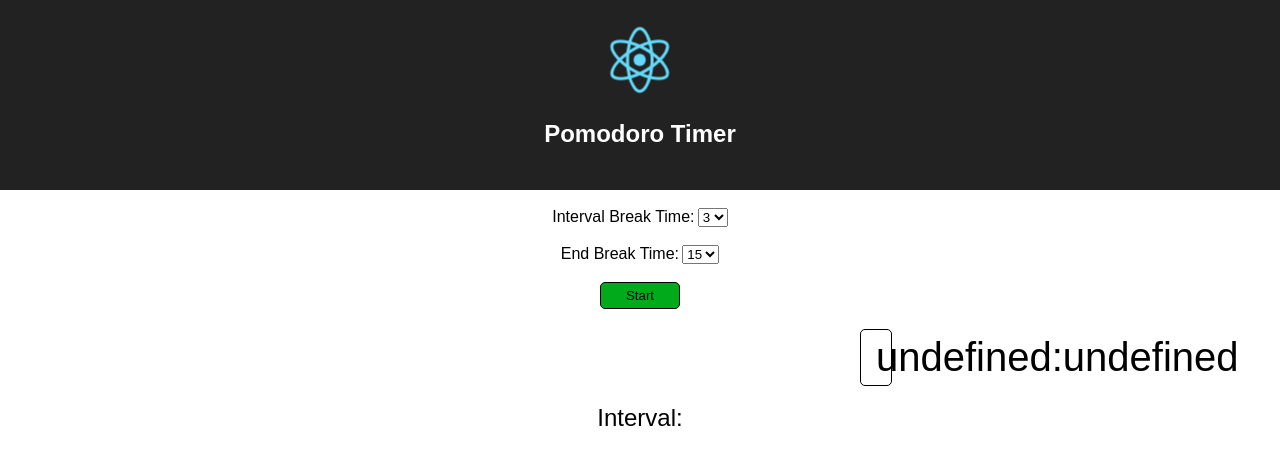
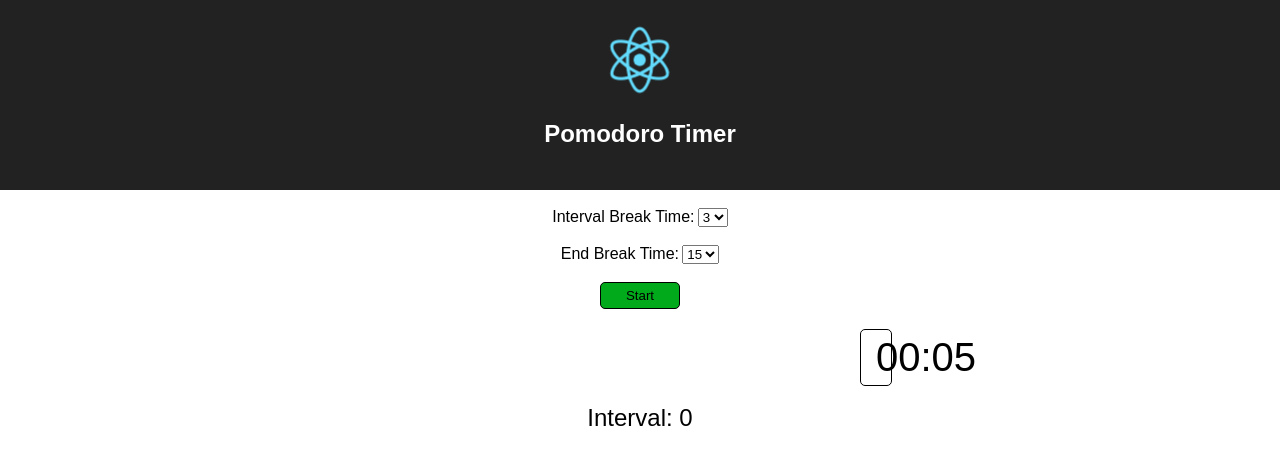
Before and after one commit to mjc714/React-Apps, a React (Create React App) app in the folder pomodoro-app/: page / in a window 1280 px wide. Shown: the top 464 px of the page. Built offline with nearby package versions, Linux system fonts and the light colour scheme; the HTML template or start-up script is replaced by a standard one.

Commit message:
Lifting state up from StartTimer.

```diff
--- a/pomodoro-app/src/App.js
+++ b/pomodoro-app/src/App.js
@@ -76,8 +76,8 @@ class StartTimer extends React.Component {
     this.timer = 0;
     this.startTimer = this.startTimer.bind(this);
     this.countDown = this.countDown.bind(this);
-    this.changeIntervalBreakTime = this.changeIntervalBreakTime.bind(this);
-    this.changeEndBreakTime = this.changeEndBreakTime.bind(this);
+    // this.changeIntervalBreakTime = this.changeIntervalBreakTime.bind(this);
+    // this.changeEndBreakTime = this.changeEndBreakTime.bind(this);
     this.changeMinutes = this.changeMinutes.bind(this);
     this.changeSeconds = this.changeSeconds.bind(this);
     this.changeRestart = this.changeRestart.bind(this);
@@ -85,13 +85,13 @@ class StartTimer extends React.Component {
     this.changeLongBreak = this.changeLongBreak.bind(this);
   }
 
-  changeIntervalBreakTime(e) {
-    this.props.onIntervalBreakTimeChange(e.target.value);
-  }
+  // changeIntervalBreakTime(e) {
+  //   this.props.onIntervalBreakTimeChange(e.target.value);
+  // }
 
-  changeEndBreakTime(e) {
-    this.props.onEndBreakTimeChange(e.target.value);
-  }
+  // changeEndBreakTime(e) {
+  //   this.props.onEndBreakTimeChange(e.target.value);
+  // }
 
   changeMinutes(e) {
     this.props.onMinuteChange(e.target.value);
@@ -99,6 +99,10 @@ class StartTimer extends React.Component {
 
   changeSeconds(e) {
     this.props.onSecondsChange(e.target.value);
+  }
+
+  changeInterval(e) {
+    this.props.onIntervalChange(e.target.value);
   }
 
   changeRestart(e) {
@@ -159,8 +163,8 @@ class StartTimer extends React.Component {
       seconds = 59;
     }
 
-    this.props.minutes = minutes;
-    this.props.seconds = seconds;
+    // this.props.minutes = minutes;
+    // this.props.seconds = seconds;
 
     if (minutes === 0 && seconds === 0) {
       this.props.minutes = 0;
@@ -205,7 +209,7 @@ class StartTimer extends React.Component {
 class Timer extends React.Component {
   constructor(props) {
     super(props);
-    this.props = {
+    this.state = {
       intervalBreakTime: 3,
       endBreakTime: 15,
       minutes: 0,
@@ -240,6 +244,9 @@ class Timer extends React.Component {
     this.setState({ minute: minutes });
   }
 
+  handleIntervalCounterChange(interval) {
+    this.setState({ interval: interval });
+  }
   handleRestartChange(restart) {
     this.setState({ restart: restart });
   }
@@ -253,8 +260,14 @@ class Timer extends React.Component {
   }
 
   render() {
-    const intervalBreakTime = this.props.intervalBreakTime;
-    const endBreakTime = this.props.endBreakTime;
+    var intervalBreakTime = this.state.intervalBreakTime;
+    var endBreakTime = this.state.endBreakTime;
+    var seconds = this.state.seconds;
+    var minutes = this.state.minutes;
+    var interval = this.state.interval;
+    var restart = this.state.restart;
+    var shortBreak = this.state.shortBreak;
+    var longBreak = this.state.longBreak;
 
     return (
       <div className="timerChildren">
@@ -264,7 +277,19 @@ class Timer extends React.Component {
         <EndBreakTimeInput
           time={endBreakTime}
           onEndChange={this.handleEndChange} /><br />
-        <StartTimer></StartTimer>
+        <StartTimer
+          seconds={seconds}
+          minutes={minutes}
+          restart={restart}
+          shortBreak={shortBreak}
+          longBreak={longBreak}
+          interval={interval}
+          onSecondsChange={this.handleSecondChange}
+          onMinuteChange={this.handleMinuteChange}
+          onRestartChange={this.handleRestartChange}
+          onShortBreakChange={this.handleShortBreakChange}
+          onLongBreakChange={this.handleLongBreakChange}
+          onIntervalChange={this.handleIntervalCounterChangeChange} />
       </div>
     );
   }
```
